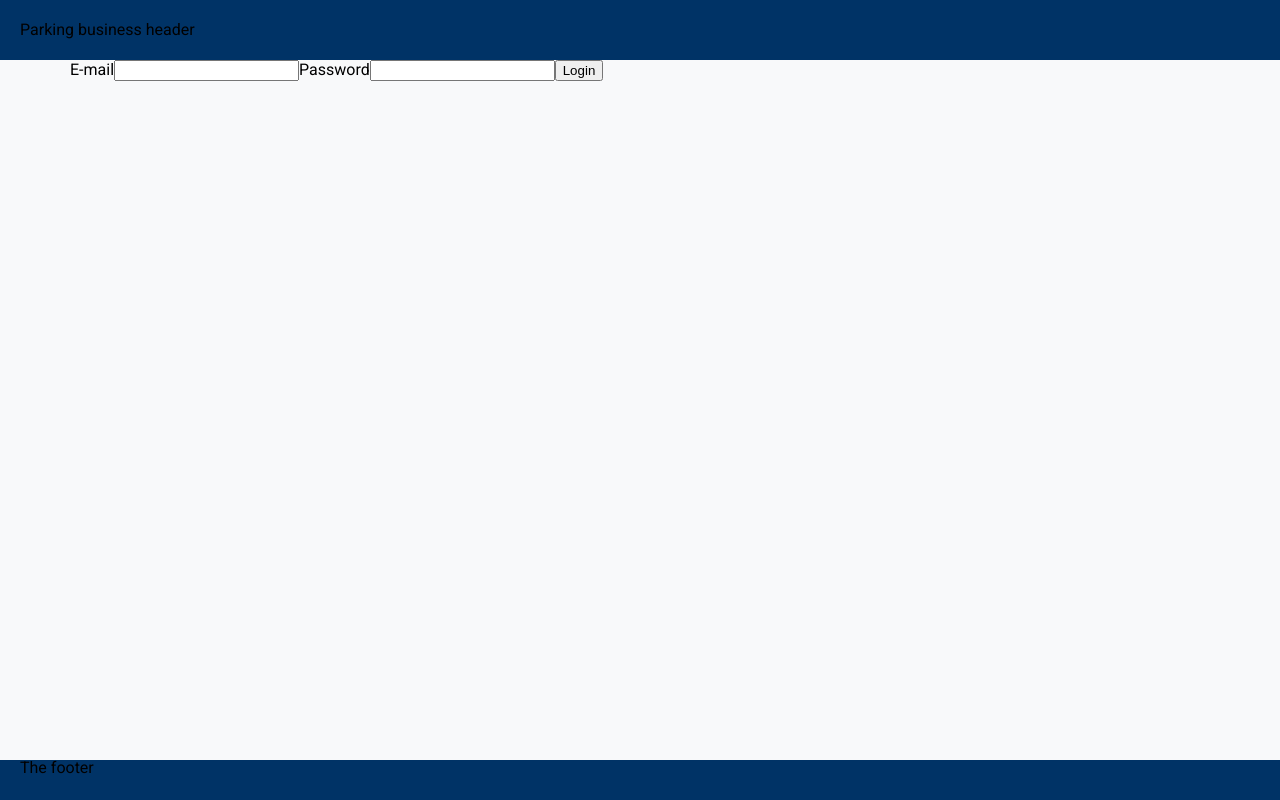
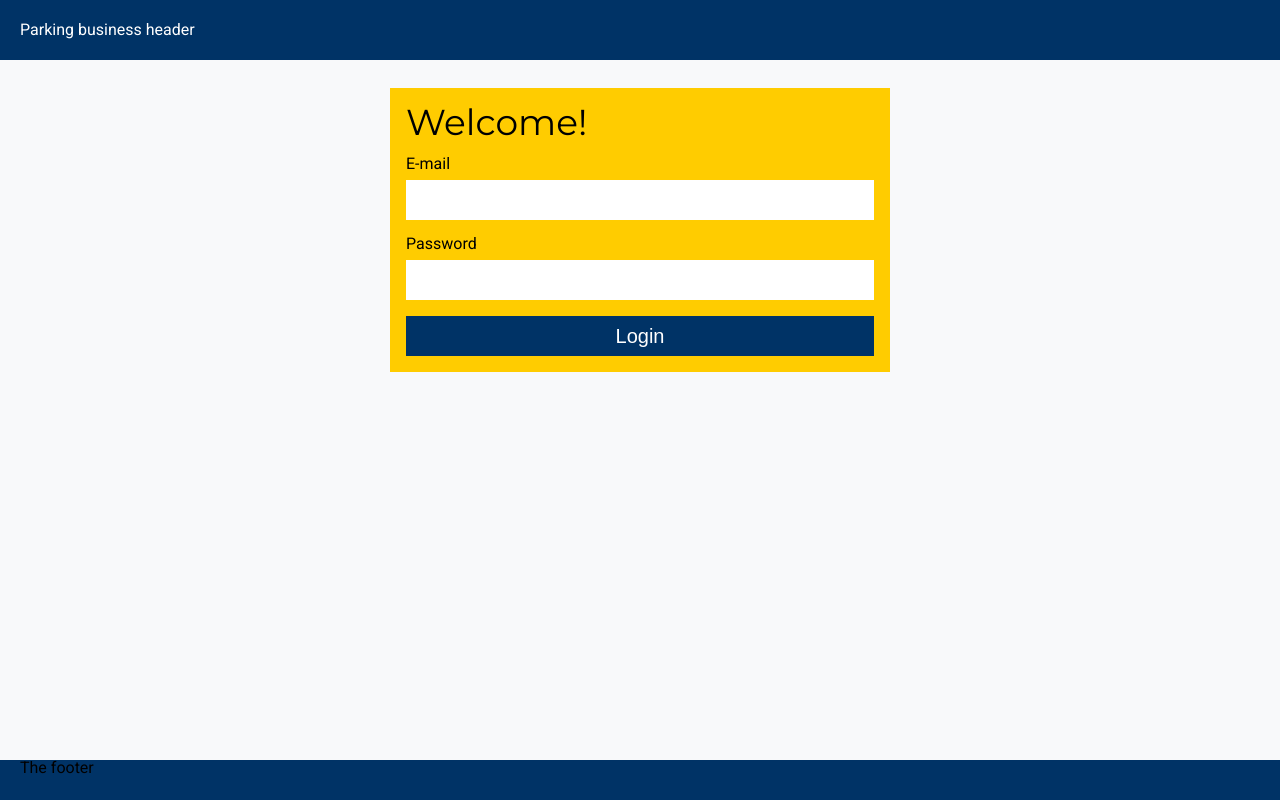
Before and after one commit to hakonbja/parking-business, a Vue app: page /#/login in a window 1280 px wide. Built offline with nearby package versions, Linux system fonts and the light colour scheme; no server answers.

Commit message:
Style Login view further

```diff
--- a/src/App.vue
+++ b/src/App.vue
@@ -35,7 +35,7 @@ header {
   align-items: center;
   height: 60px;
   padding: 0 20px;
-  color: var(--var-c-on-dark);
+  color: var(--var-c-on-primary);
   background-color: var(--var-c-primary);
 }
 
--- a/src/assets/style.css
+++ b/src/assets/style.css
@@ -10,6 +10,14 @@
   --var-c-background: #F8F9FA;
   --var-c-text: #333333;
   --var-c-on-primary: #FFFFFF;
+}
+
+html {
+  box-sizing: border-box;
+}
+
+*, *:before, *:after {
+  box-sizing: inherit;
 }
 
 body {
--- a/src/components/TextInput.vue
+++ b/src/components/TextInput.vue
@@ -1,10 +1,15 @@
 <template>
-  <label v-if="label">{{ label }}</label>
-  <input
+  <div class="wrapper">
+    <label v-if="label">{{ label }}</label>
+    <input
     :value="modelValue"
     :type="type"
+    :required="required"
+    class="input"
+    :placeholder="placeholder"
     @input="$emit('update:model-value', $event.target.value)"
-  />
+    />
+  </div>
 </template>
 
 <script lang="ts">
@@ -27,7 +32,33 @@ export default defineComponent({
       required: false,
       default: 'text',
     },
+    placeholder: {
+      type: String,
+      required: false,
+      default: '',
+    },
+    required: {
+      type: Boolean,
+      required: false,
+      default: false,
+    },
   },
   emits: ['update:model-value'],
 })
 </script>
+
+<style scoped>
+.wrapper {
+  display: flex;
+  flex-direction: column;
+  row-gap: 8px;
+}
+
+.input {
+  height: 40px;
+  border: none;
+  padding-left: 8px;
+  padding-right: 8px;
+  font-size: 16px;
+}
+</style>
--- a/src/views/LoginView.vue
+++ b/src/views/LoginView.vue
@@ -1,18 +1,30 @@
 <template>
+  <div class="card">
+    <h1>Welcome!</h1>
+    <form
+      ref="form"
+      class="form"
+    >
       <TextInput
         v-model="email"
         label="E-mail"
+        type="email"
+        required
       />
       <TextInput
         v-model="password"
         label="Password"
         type="password"
+        required
       />
-  <button
+      <BaseButton
+        text="Login"
         @click="handleLogin"
       >
         Login
-  </button>
+      </BaseButton>
+    </form>
+  </div>
 </template>
 
 <script lang="ts">
@@ -20,11 +32,13 @@ import { defineComponent } from 'vue';
 import TextInput from '@/components/TextInput.vue';
 import { userService } from '@/services/userService';
 import router from '@/router';
+import BaseButton from '@/components/BaseButton.vue';
 
 export default defineComponent({
   name: 'LoginView',
   components: {
     TextInput,
+    BaseButton,
   },
   data: () => {
     return {
@@ -34,6 +48,7 @@ export default defineComponent({
   },
   methods: {
     handleLogin: async function(): Promise<void> {
+      this.$refs.form.checkValidity();
       const loginIsSuccesful = await userService.login(this.email, this.password);
 
       if (loginIsSuccesful) {
@@ -43,3 +58,21 @@ export default defineComponent({
   }
 });
 </script>
+
+<style scoped>
+.card {
+  display: flex;
+  flex-direction: column;
+  row-gap: 16px;
+  width: 100%;
+  max-width: 500px;
+  margin: 0 auto;
+  margin-top: 28px;
+  padding: 16px;
+  background-color: var(--var-c-secondary-yellow);
+}
+
+.form {
+  display: contents;
+}
+</style>
```
Lines whose indentation alone changed are shown as unchanged.
